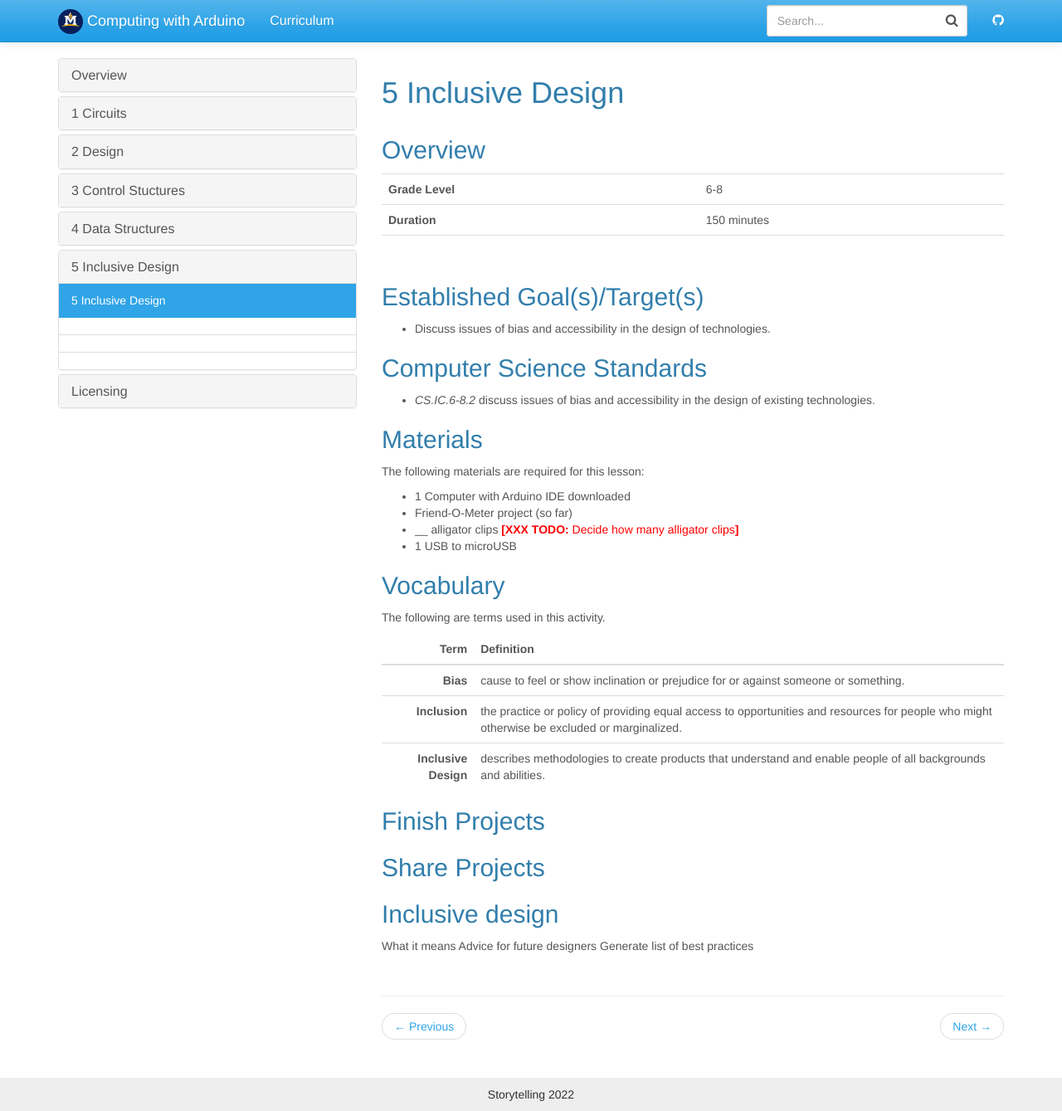
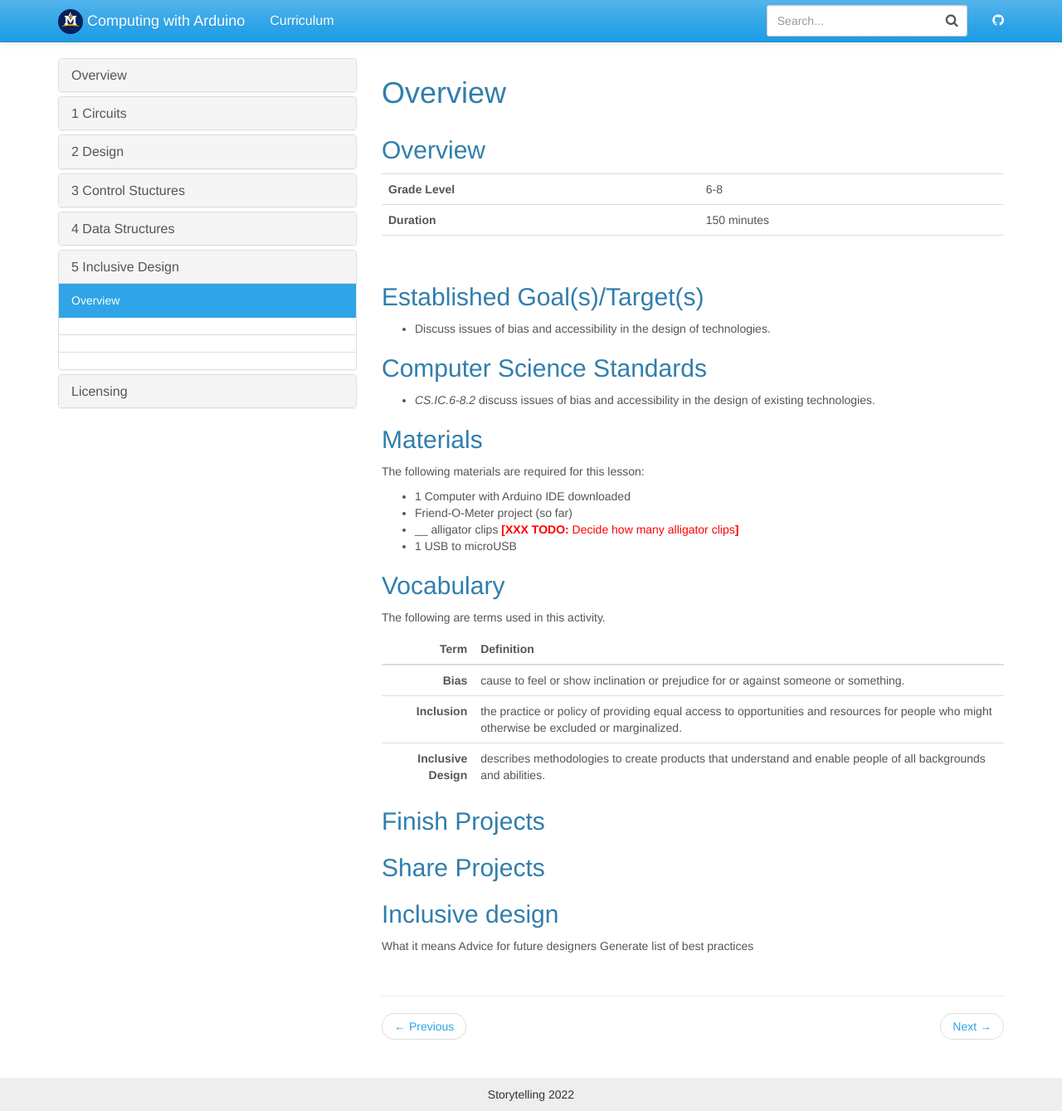
Before and after one commit to jake-chipps/friendometer, a Jekyll site: the page built from _docs/lessons/5-0.md, in a window 1280 px wide and 1339 px high. Shown: the whole window at 83% size. Built offline with Jekyll 4.4.1, drawn with Linux system fonts in a browser that asks for light colours.

Commit message:
Change names

```diff
--- a/_docs/lessons/1-0.md
+++ b/_docs/lessons/1-0.md
@@ -1,5 +1,5 @@
 ---
-title: 1 Circuits
+title: Overview
 permalink: /docs/1-0/
 ---
 ## Overview
--- a/_docs/lessons/2-0.md
+++ b/_docs/lessons/2-0.md
@@ -1,5 +1,5 @@
 ---
-title: 2 Design
+title: Overview
 permalink: /docs/2-0/
 ---
 ## Overview
--- a/_docs/lessons/3-0.md
+++ b/_docs/lessons/3-0.md
@@ -1,5 +1,5 @@
 ---
-title: 3 Control Structures
+title: Overview
 permalink: /docs/3-0/
 ---
 ## Overview
--- a/_docs/lessons/4-0.md
+++ b/_docs/lessons/4-0.md
@@ -1,5 +1,5 @@
 ---
-title: 4 Data Structures
+title: Overview
 permalink: /docs/4-0/
 ---
 ## Overview
--- a/_docs/lessons/5-0.md
+++ b/_docs/lessons/5-0.md
@@ -1,5 +1,5 @@
 ---
-title: 5 Inclusive Design
+title: Overview
 permalink: /docs/5-0/
 ---
 ## Overview
```
